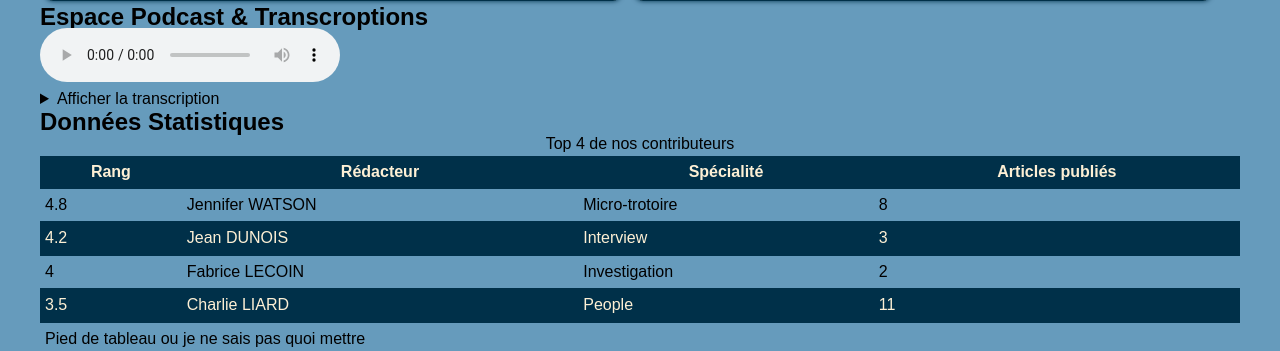
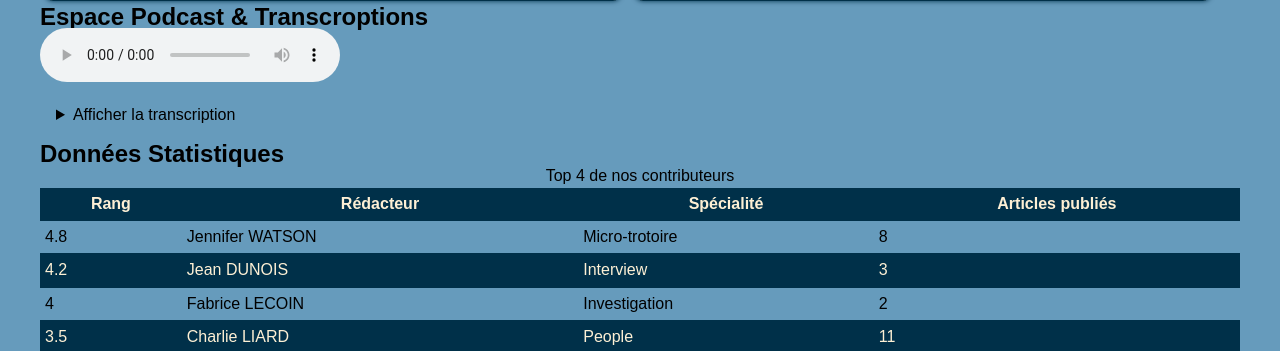
Before and after one commit to joperso-maker/tp-webzin-joseph, a plain HTML site: page index.html in a window 1280 px wide. Shown: the part 1761-2112 px from the top of the page. Drawn offline with Linux system fonts and the light colour scheme.

Commit message:
fix hover summary

```diff
--- a/style.css
+++ b/style.css
@@ -93,11 +93,12 @@ body {
     padding-left: 0.5rem;
     border-left: 0.2rem solid var(--secondary-color);
     margin-left: 1.5rem;
-summary:hover {
+}
+summary {
     cursor: pointer;
+    padding: 1rem;
 }
 
-}
 #main-footer {
     background-color: var(--secondary-color);
     text-align: center;
```
